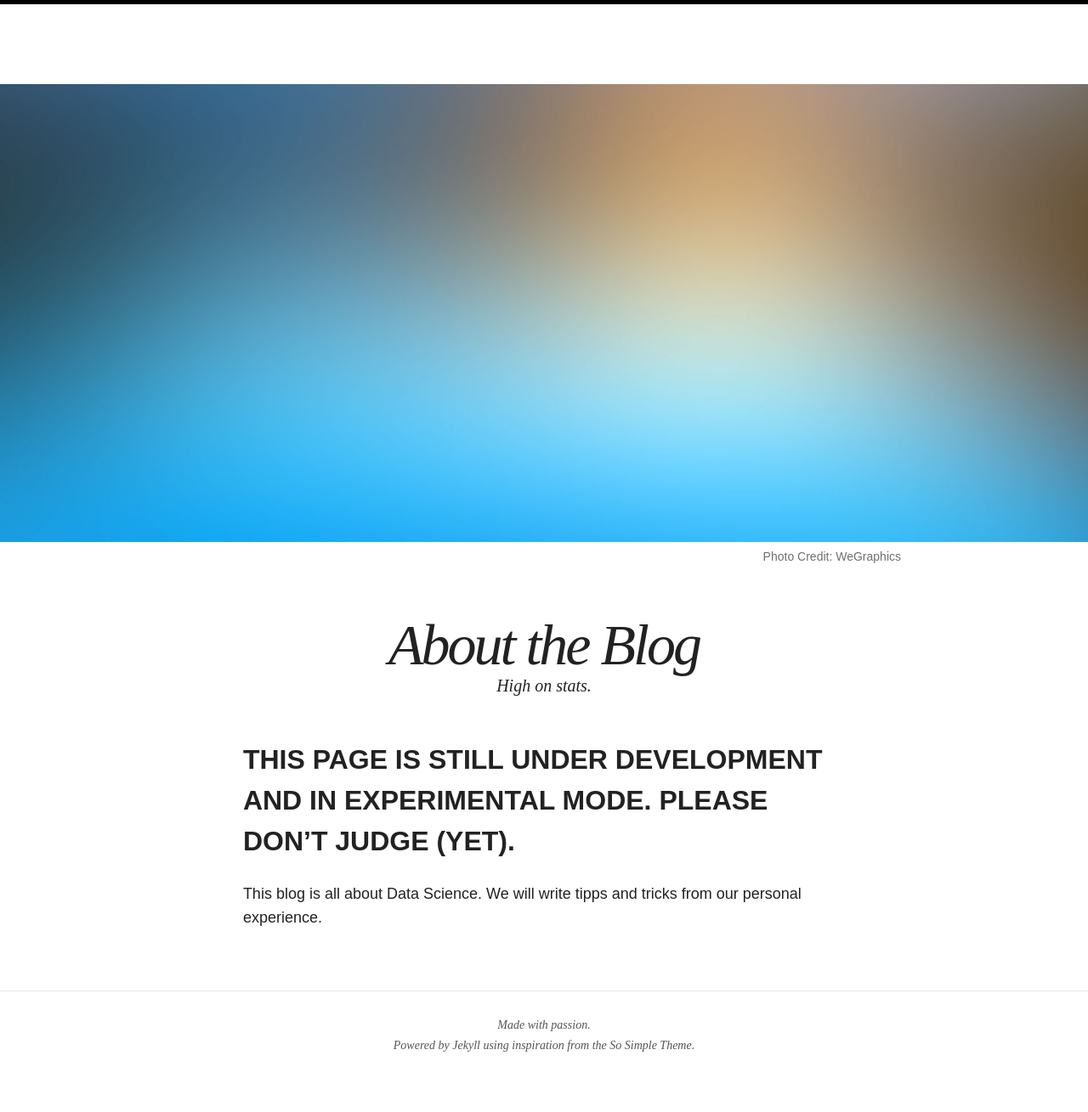
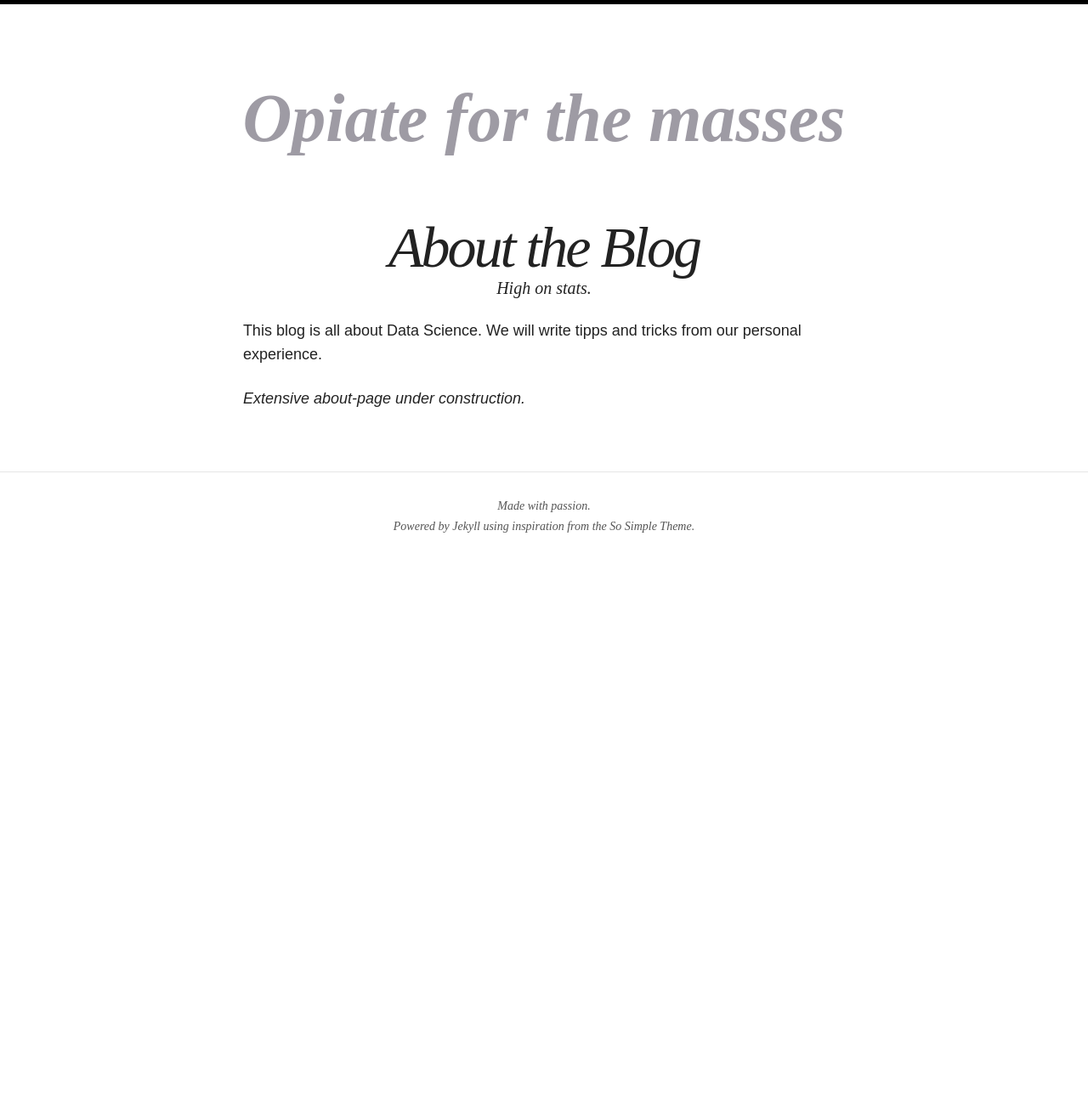
Before and after one commit to Quiri/quiri.github.io, a Jekyll site: the page built from about/index.md, in a window 1280 px wide. Shown: the whole page at 85% size. Built offline with Jekyll 4.4.1, drawn with Linux system fonts in a browser that asks for light colours; nearby versions of some CDN libraries; after the commit the page ends 900 px from its top, so only the background shows below that.

Commit message:
Update index.md

```diff
--- a/about/index.md
+++ b/about/index.md
@@ -3,13 +3,9 @@
 title: About the Blog
 excerpt: "High on stats."
 modified: 2015-07-26
-image:
-  feature: so-simple-sample-image-4.jpg
-  credit: WeGraphics
-  creditlink: http://wegraphics.net/downloads/free-ultimate-blurred-background-pack/
 ---
-
-## THIS PAGE IS STILL UNDER DEVELOPMENT AND IN EXPERIMENTAL MODE. PLEASE DON'T JUDGE (YET).
 
 
 This blog is all about Data Science. We will write tipps and tricks from our personal experience.
+
+*Extensive about-page under construction.*
```
